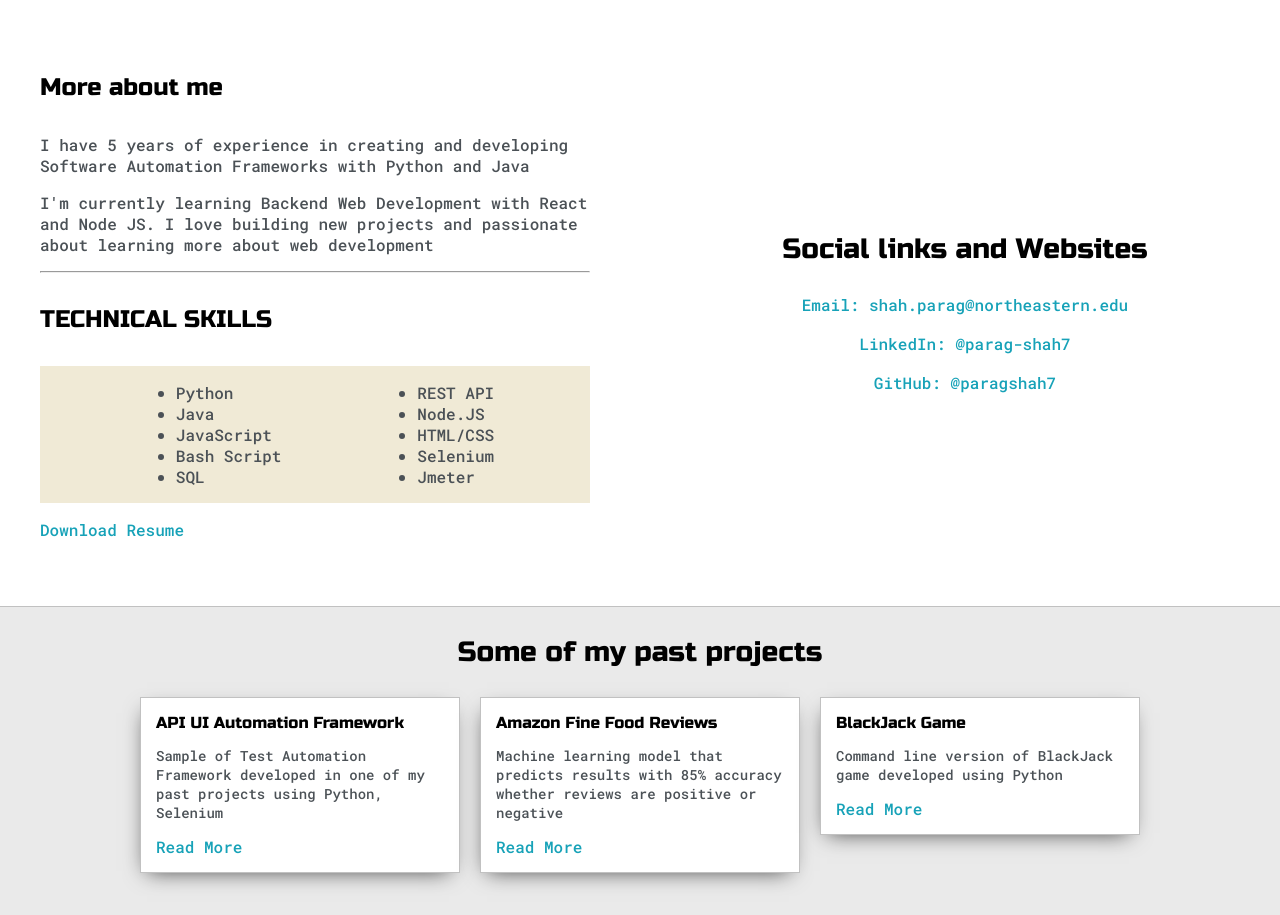
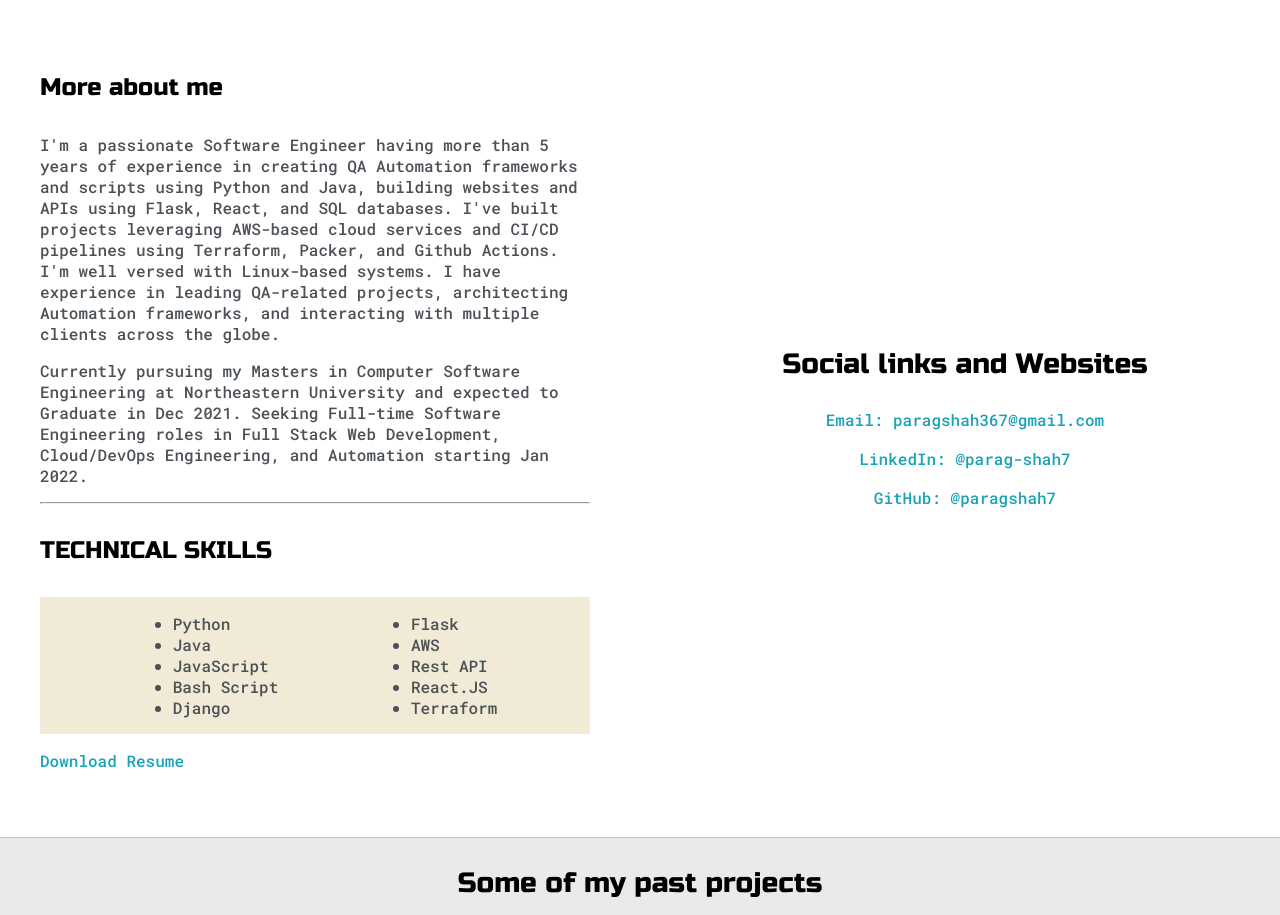
Before and after one commit to paragshah7/personal-portfolio, a plain HTML site: page index.html in a window 1280 px wide. Shown: the part 700-1615 px from the top of the page. Drawn offline with Linux system fonts and the light colour scheme.

Commit message:
Adding new changes

```diff
--- a/index.html
+++ b/index.html
@@ -76,9 +76,15 @@
 			<div class="about-wrapper">
 				<div class="about-me">
 					<h4>More about me</h4>
-					<p>I have 5 years of experience in creating and developing Software Automation Frameworks with Python and Java</p>
-					<p>I'm currently learning Backend Web Development with React and Node JS.
-                        I love building new projects and passionate about learning more about web development</p>
+					<p>I'm a passionate Software Engineer having more than 5 years of experience in creating QA Automation frameworks and
+					scripts using Python and Java, building websites and APIs using Flask, React, and SQL databases. I've built projects
+					leveraging AWS-based cloud services and CI/CD pipelines using Terraform, Packer, and Github Actions. I'm well versed
+					with Linux-based systems. I have experience in leading QA-related projects, architecting Automation frameworks, and
+					interacting with multiple clients across the globe.</p>
+					<p>Currently pursuing my Masters in Computer Software Engineering at Northeastern University and expected to Graduate in
+					Dec 2021.
+						Seeking Full-time Software Engineering roles in Full Stack Web Development, Cloud/DevOps Engineering, and Automation
+						starting Jan 2022.</p>
 					<hr>
                     <h4>TECHNICAL SKILLS</h4>
                     <div id="skills">
@@ -87,15 +93,15 @@
 							<li>Java</li>
 							<li>JavaScript</li>
 							<li>Bash Script</li>
-							<li>SQL</li>
+							<li>Django</li>
 						</ul>
 
 						<ul>
-							<li>REST API</li>
-							<li>Node.JS</li>
-							<li>HTML/CSS</li>
-							<li>Selenium</li>
-							<li>Jmeter</li>
+							<li>Flask</li>
+							<li>AWS</li>
+							<li>Rest API</li>
+							<li>React.JS</li>
+							<li>Terraform</li>
 						</ul>
 					</div>
 					<p><a target="_blank" href="Parag_Shah_Resume.pdf">Download Resume</a></p>
@@ -103,7 +109,7 @@
 
 				<div class="social-links">
                     <h3>Social links and Websites</h3>
-                    <a target="_blank" href="shah.parag@northeastern.edu">Email: shah.parag@northeastern.edu</a>
+                    <a target="_blank" href="shah.parag@northeastern.edu">Email: paragshah367@gmail.com</a>
                     <br>
 					<a target="_blank" href="https://www.linkedin.com/in/parag-shah7/">LinkedIn: @parag-shah7</a>
 					<br>
```
Also changed, not shown: 1 other file.
